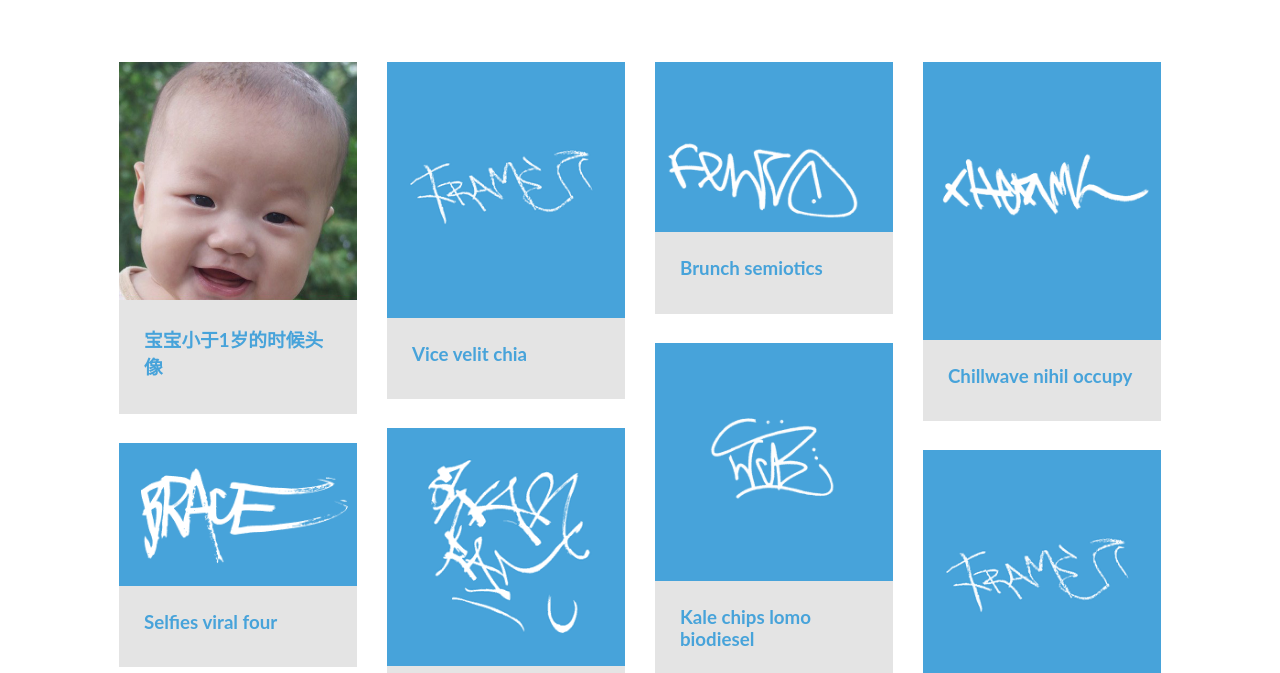
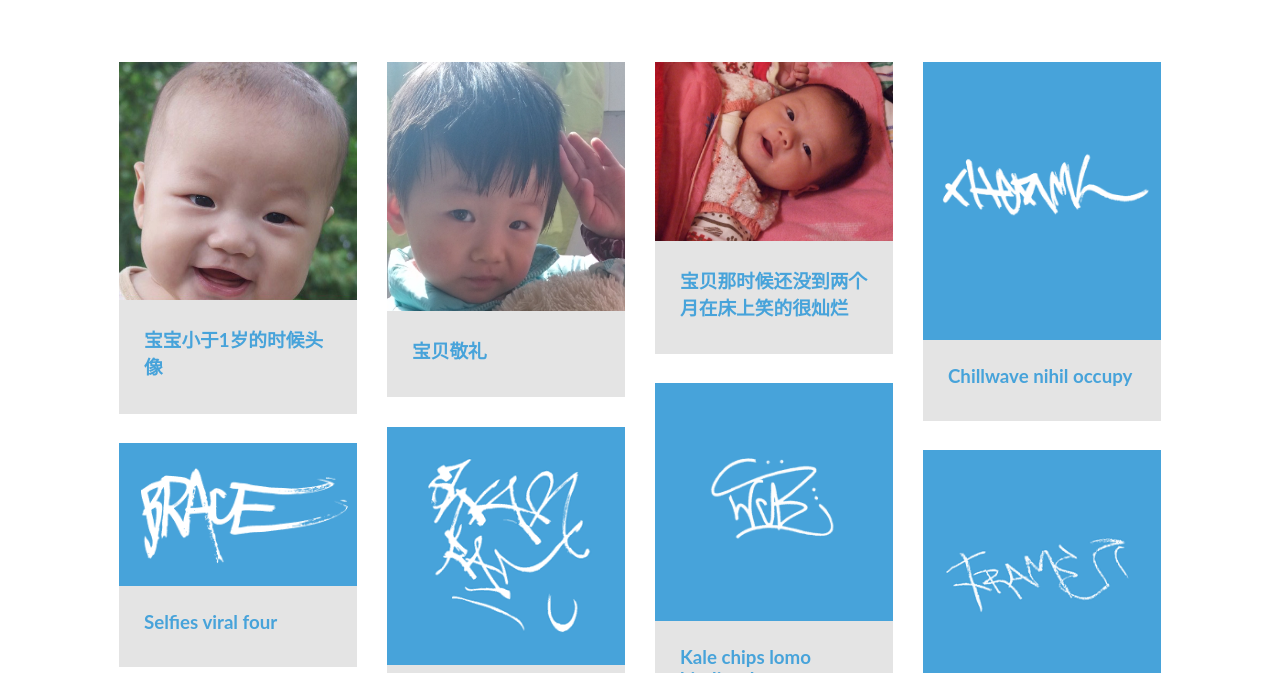
Before and after one commit to thiswebzhangyong/zhangwanning, a plain HTML site: page index.html in a window 1280 px wide. Shown: the part 127-800 px from the top of the page. Drawn offline with Linux system fonts and the light colour scheme; a web font is replaced by a local one.

Commit message:
添加照片

```diff
--- a/index.html
+++ b/index.html
@@ -34,14 +34,14 @@
 						</li>
 						<li>
 							<figure>
-								<img src="images/thumb/2.png" alt="img02"/>
-								<figcaption><h3>Vice velit chia</h3></figcaption>
+								<img src="top/宝贝敬礼.jpg" alt="宝贝敬礼"/>
+								<figcaption><h3>宝贝敬礼</h3></figcaption>
 							</figure>
 						</li>
 						<li>
 							<figure>
-								<img src="images/thumb/3.png" alt="img03"/>
-								<figcaption><h3>Brunch semiotics</h3></figcaption>
+								<img src="top/宝贝那时候还没到两个月在床上笑的很灿烂.JPG" alt="宝贝那时候还没到两个月在床上笑的很灿烂"/>
+								<figcaption><h3>宝贝那时候还没到两个月在床上笑的很灿烂</h3></figcaption>
 							</figure>
 						</li>
 						<li>
@@ -192,17 +192,17 @@
 						<li>
 						  <figure>
 								<figcaption>
-									<h3>Vice velit chia</h3>
+									<h3>宝贝敬礼</h3>
 								</figcaption>
-								<img src="images/large/2.png" alt="img02"/>
+								<img src="top/宝贝敬礼.jpg" alt="宝贝敬礼"/>
 							</figure>
 						</li>
 						<li>
 						  <figure>
 								<figcaption>
-									<h3>Brunch semiotics</h3>
+									<h3>宝贝那时候还没到两个月在床上笑的很灿烂</h3>
 								</figcaption>
-								<img src="images/large/3.png" alt="img03"/>
+								<img src="top/宝贝那时候还没到两个月在床上笑的很灿烂.JPG" alt="宝贝那时候还没到两个月在床上笑的很灿烂"/>
 							</figure>
 						</li>
 						<li>
```
